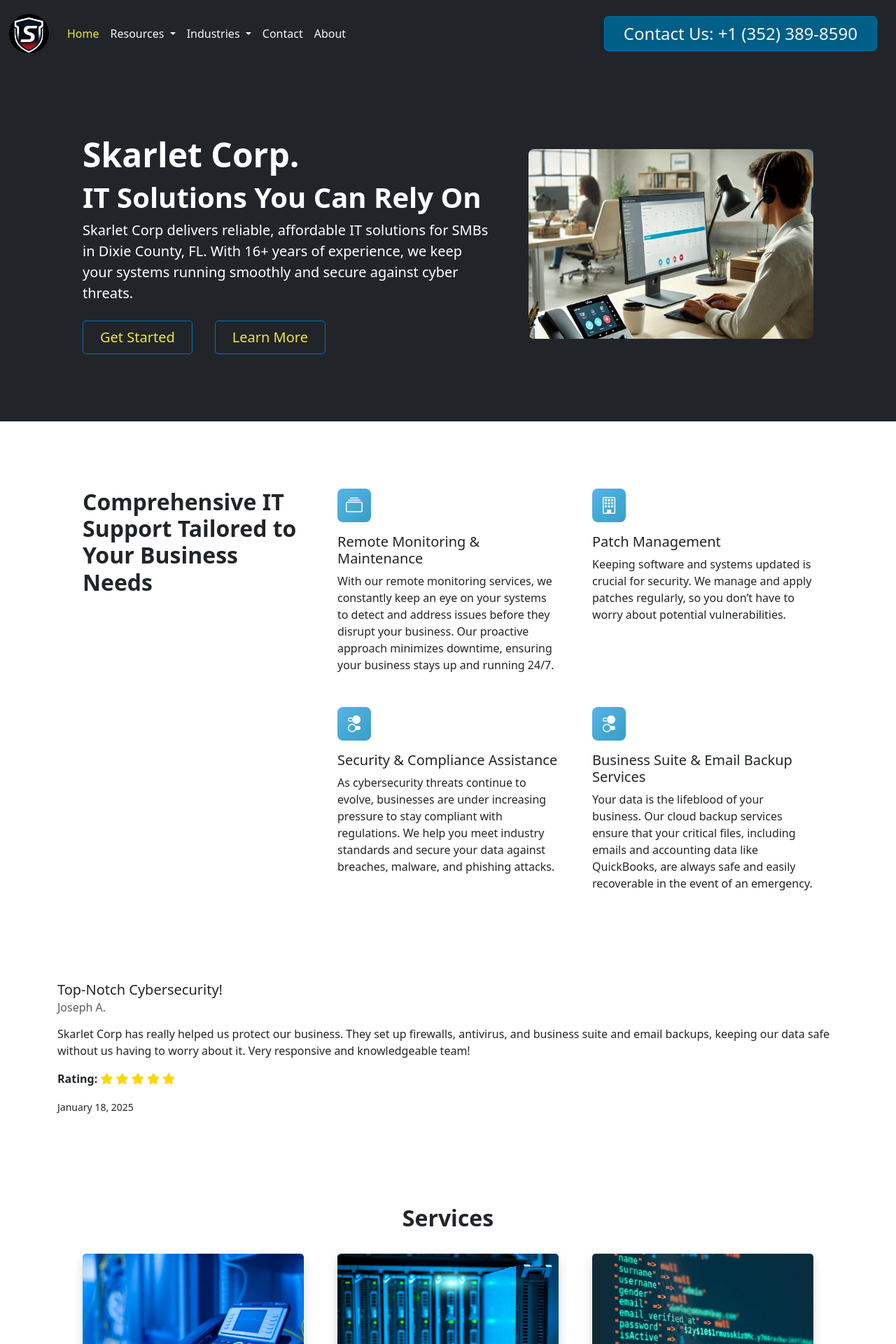
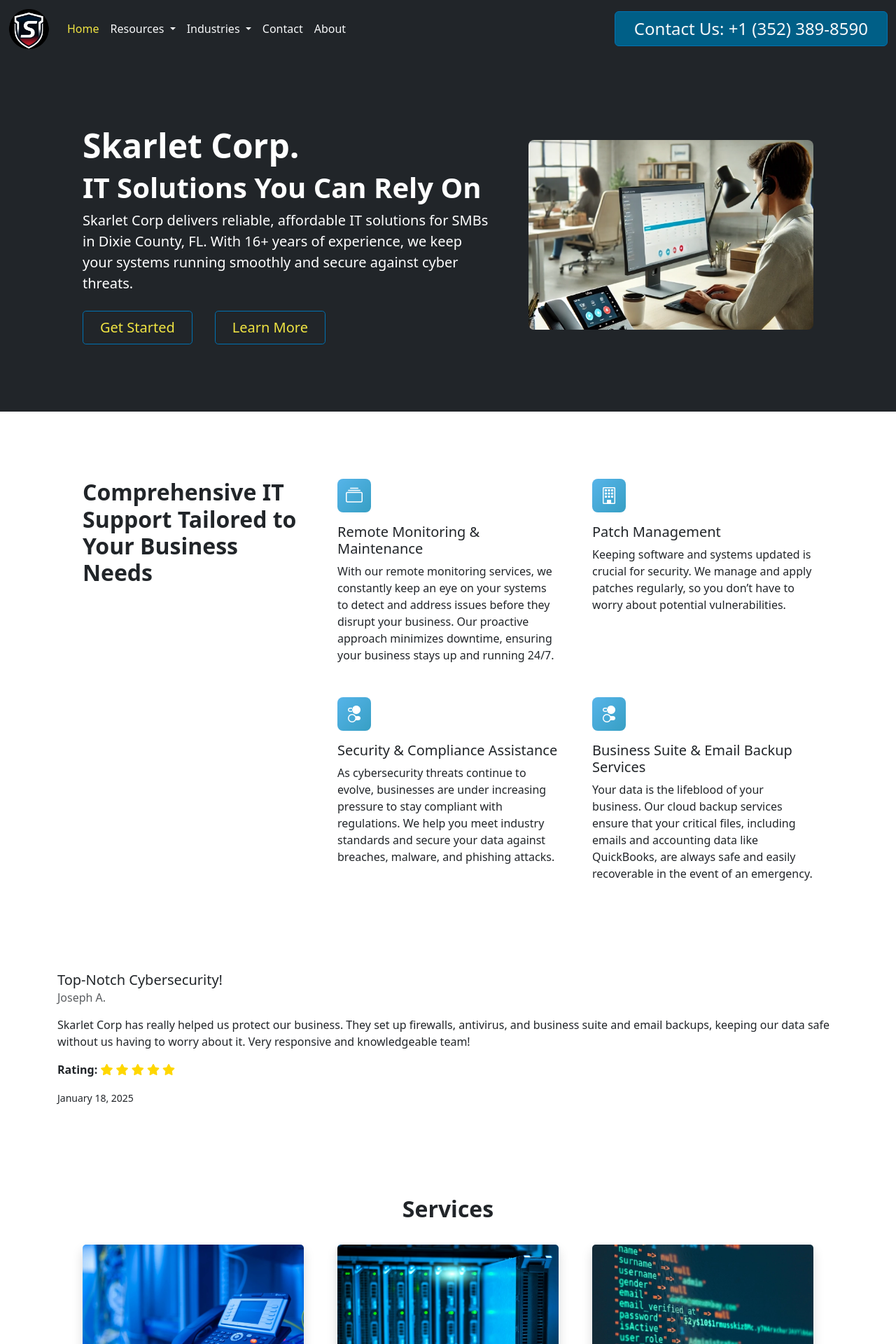
Before and after one commit to SkarletTeam/skarlet, a Jekyll site: the page built from index.md, in a window 1280 px wide. Shown: the top 1920 px of the page at 70% size. Built offline with Jekyll 4.4.1, drawn with Linux system fonts in a browser that asks for light colours.

Commit message:
Update nav.html

```diff
--- a/_includes/nav.html
+++ b/_includes/nav.html
@@ -41,7 +41,7 @@
     </div>
 
     <!-- Contact Button (Remains Visible) -->
-    <button type="button" style="margin: 15px" class="btn btn-primary">
+    <button type="button" style="margin-right: 15px font-size: 24px" class="btn btn-primary">
       <a href="tel:+13523898590" style="margin: 15px; font-size: 24px" class="text-light text-decoration-none"> Contact Us: +1 (352) 389-8590</a>
     </button>
   </div>
```
